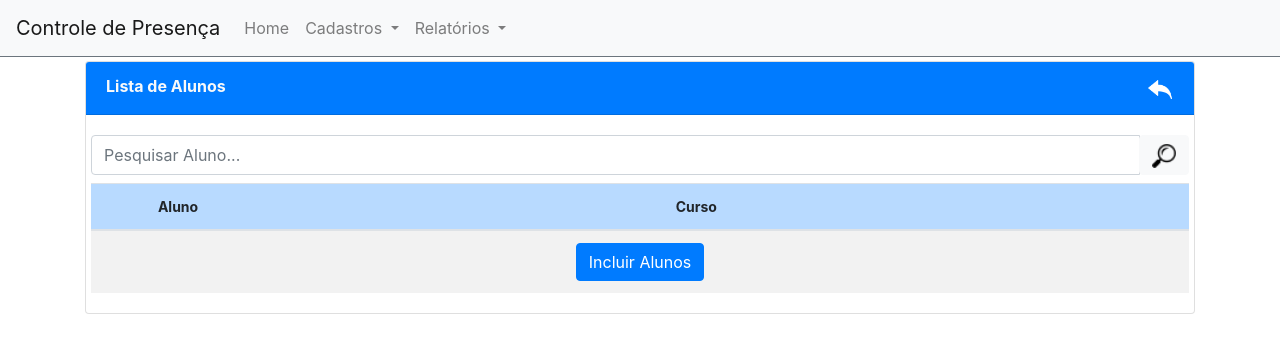
After one commit to ViniciusFFernandes/Sistema_Presenca, a PHP site: page /_Cadastros/evento_add_alunos.php?ev_id=1 in a window 1280 px wide. The commit adds this page. Shown: the top 353 px of the page. Run offline with PHP 8.4, Linux system fonts and the light colour scheme; data that the repository does not hold is empty; some libraries are stand-ins or nearby versions.

Commit message:
Eventos: criado nova opção de adicionar alunos a turma

```diff
--- a/_BD/SistemadeAcesso.sql
+++ b/_BD/SistemadeAcesso.sql
@@ -1,4 +1,3 @@
-
 Create table alunos (
 	alu_id Int NOT NULL AUTO_INCREMENT,
 	alu_nome Varchar(40),
--- /dev/null
+++ b/_Cadastros/evento_add_alunos.php
@@ -0,0 +1,96 @@
+<?php
+  include_once("../_BD/conecta_login.php");
+?>
+<!doctype html>
+<html lang="pt-br">
+    <head>
+        <!-- Required meta tags -->
+        <meta charset="utf-8">
+        <meta name="viewport" content="width=device-width, initial-scale=1, shrink-to-fit=no">
+        <title>Sistema de Presença</title>
+        <!-- Bootstrap CSS -->
+        <link rel="stylesheet" href="https://maxcdn.bootstrapcdn.com/bootstrap/4.0.0/css/bootstrap.min.css">
+    </head>
+    <script>
+    </script>
+    <body>
+        <?php
+            include_once("../menu.php")
+        ?>
+        <div class="container">
+          <div class="card">
+            <div class="card-header bg-primary text-light">
+              <b>Lista de Alunos</b>
+              <span class="float-right light"><a href="../_Cadastros/evento_edita.php?ev_id=<?= $_REQUEST['ev_id'] ?>"><img src="../icones/voltar.png" width="28px"></a></span>
+            </div>
+            <div class="card-body">
+                <form action="evento_add_alunos.php" method="post" id="form_lista">
+                    <input type="hidden" name="ev_id" id="ev_id" value="<?= $_REQUEST['ev_id'] ?>">
+                    <div class="row">
+                        <div class="col-12 col-sm-12 p-0">
+                            <div class="input-group mb-2">
+                                <input type="text" class="form-control" placeholder="Pesquisar Aluno..." id="pesquisaAluno" name="pesquisaAluno" value="<?= $_REQUEST['pesquisaAluno'] ?>">
+                                <div class="input-group-append">
+                                    <span class="input-group-button">
+                                        <button type="submit" class="btn btn-light"><img src="../icones/lupa.png" width="24px"></button>
+                                    </span>
+                                </div>
+                            </div>
+                        </div>
+                    </div>
+                </form>
+            	<?php
+					$sql = "SELECT *
+                            FROM alunos
+                            WHERE (SELECT IFNULL(COUNT(1), 0)
+                                    FROM presencas_eventos
+                                    WHERE prev_alu_id = alunos.alu_id
+                                        AND prev_ev_id = " . $_REQUEST['ev_id'] . ") <= 0";
+					if(!empty($_REQUEST['pesquisaAluno'])){
+						$sql .= " AND (alu_nome LIKE '%" . $_REQUEST['pesquisaAluno'] . "%' OR alu_curso LIKE '%" . $_REQUEST['pesquisaAluno'] . "%')";
+					}
+					$res = $db->consultar($sql);
+				?>
+				<div class="row">
+					<div class="col-12 col-sm-12 p-0">
+                        <form action="../_Cadastros/evento_grava.php" method="post" id="form_inclui" name="form_inclui">
+                            <input type="hidden" name="operacao" id="operacao" value="incluir_alunos">
+                            <input type="hidden" name="ev_id" id="ev_id" value="<?= $_REQUEST['ev_id'] ?>">
+                            <table id="tableAlunos" class="table table-striped m-0" style="font-size: 14px;">
+                                <thead class="table-primary">
+                                    <tr>
+                                        <th width="5%">&nbsp;</th>
+                                        <th>Aluno</th>
+                                        <th>Curso</th>
+                                    </tr>
+                                </thead>
+                                <tbody>
+                                <?php
+                                foreach($res as $reg){
+                                ?>
+                                    <tr>
+                                        <td><input type="checkbox" name="checkbox_alu_id[]" value="<?= $reg['alu_id'] ?>"></td>
+                                        <td><?= $reg['alu_nome'] ?></td>
+                                        <td><?= $reg['alu_curso'] ?></td>
+                                    </tr>
+                                <?php
+                                }
+                                ?>
+                                    <tr>
+                                        <td colspan="3" align="center">
+                                            <button type="submit" class="btn btn-primary">Incluir Alunos</button>
+                                        </td>
+                                    </tr>
+                                </tbody>
+                            </table>
+                        </form>
+					</div>
+				</div>
+            </div>
+          </div>
+            <?php
+                include_once('../rodape.php');
+            ?>
+        </div>
+    </body>
+</html>
--- a/_Cadastros/evento_edita.php
+++ b/_Cadastros/evento_edita.php
@@ -119,7 +119,7 @@
                 <?php
                   if($reg['ev_id'] > 0){ ?>
                     <div class="col-12 mt-1" align="center">
-                      <a href="../_Cadastros/evento_add_alunos.php">
+                      <a href="../_Cadastros/evento_add_alunos.php?ev_id=<?= $reg['ev_id'] ?>">
                         <button type="button" class="btn btn-secondary">Adicionar Alunos <img src="../icones/adiciona.png"></button>
                       </a>
                     </div>
```
Also changed, not shown: _Cadastros/evento_grava.php (+19 -0 lines), icones/voltar.png (added).
